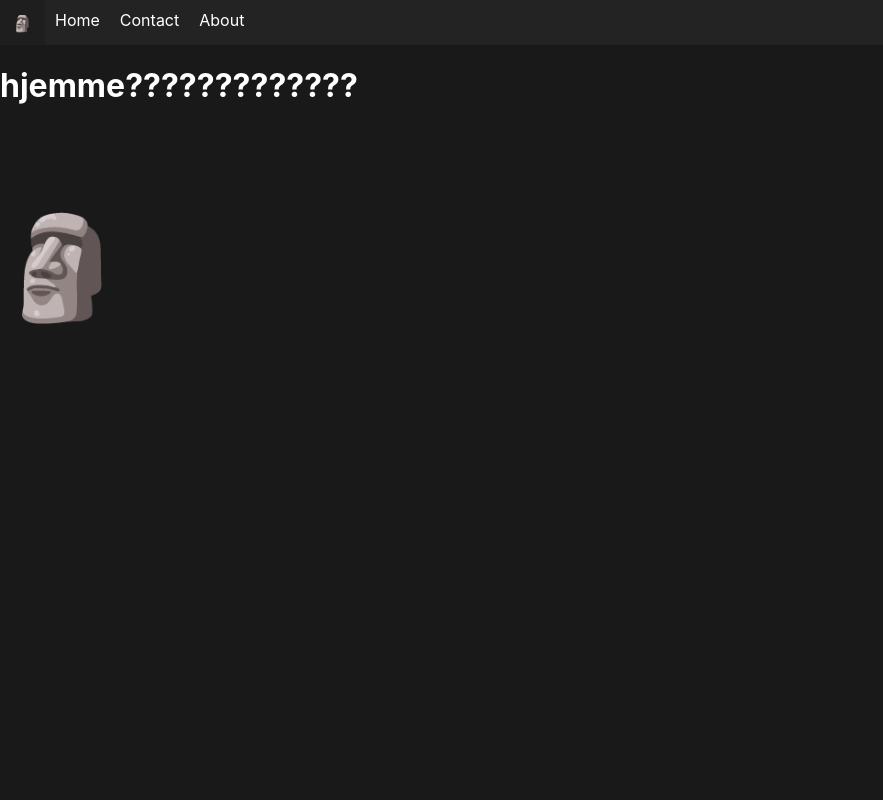
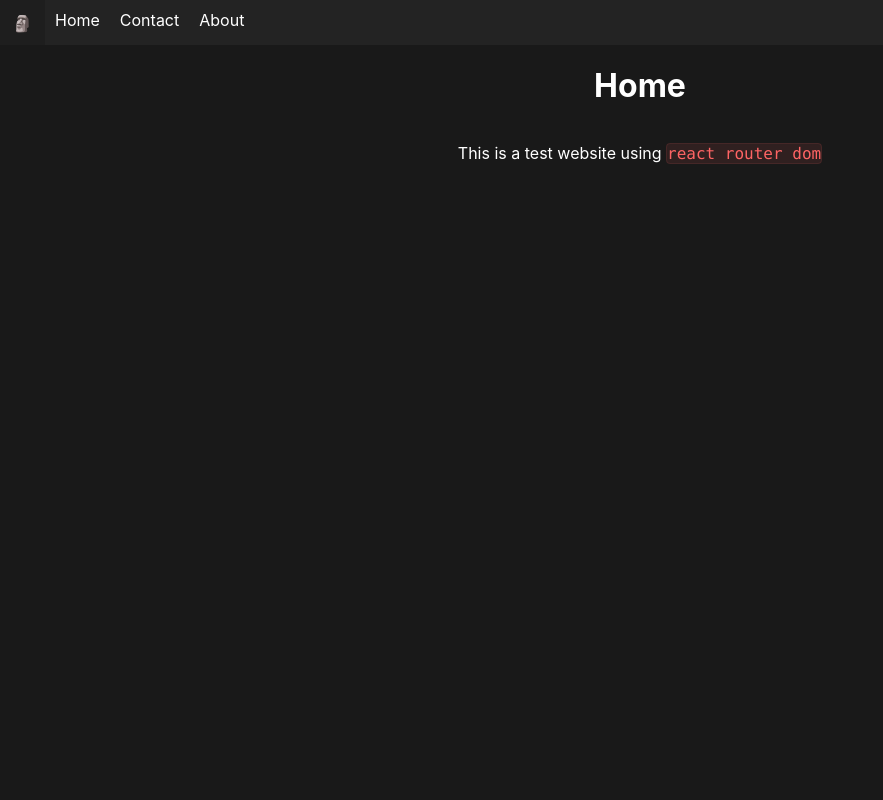
Before and after one commit to 2ITB-Dromtorp/Skoleoppgaver_andreask, a React (Create React App) app in the folder routing_test/: page / in a window 1280 px wide. Shown: the top 800 px of the page, without its empty margins (0-883 px from the left). Built offline with nearby package versions, Linux system fonts and the light colour scheme.

Commit message:
routerererere

```diff
--- a/routing_test/src/App.css
+++ b/routing_test/src/App.css
@@ -1,16 +1,16 @@
-.App {
-    text-align: left;
+code {
+    --r: 255;
+    --g: 255;
+    --b: 255;
+    font-family: Consolas;
+    background-color: rgba(var(--r), var(--g), var(--b), 0.1);
+    border: 1px solid rgba(var(--r), var(--g), var(--b), 0.1);
+    border-radius: 4px;
+    color: rgb(var(--r), var(--g), var(--b));
 }
 
-.App-header {
-    background-color: #282c34;
-    min-height: 100vh;
-    display: flex;
-    flex-direction: column;
-    align-items: center;
-    justify-content: center;
-    font-size: calc(10px + 2vmin);
-    color: rgb(255, 255, 255);
+.email {
+    text-decoration: underline;
 }
 
 .button_link {
@@ -18,7 +18,7 @@
     text-decoration: none;
 }
 
-a {
+a, .email {
     color: rgb(0, 200, 255);
 }
 
@@ -48,9 +48,11 @@ nav {
     margin: 0;
 }
 
+/*
 .nav_li {
 
 }
+*/
 
 .nav_li:hover {
     background-color: rgba(0, 0, 0, 0.1);
@@ -81,6 +83,13 @@ nav {
     overflow: auto;
     min-height: 100svh;
     background-color: rgb(25, 25, 25);
+}
+
+.standard_content {
+    display: flex;
+    flex-direction: column;
+    justify-content: center;
+    align-items: center;
 }
 
 #footer {
--- a/routing_test/src/pages/about.js
+++ b/routing_test/src/pages/about.js
@@ -1,8 +1,10 @@
 const About = () => {
     return (
         <>
-            <h1>Om meg</h1>
-            <p>Beste programmerer 2023</p>
+            <div className="standard_content">
+                <h1>About me</h1>
+                <p>Worlds best programmer 🤑🤑🤑</p>
+            </div>
         </>
     );
 }
--- a/routing_test/src/pages/contact.js
+++ b/routing_test/src/pages/contact.js
@@ -1,8 +1,10 @@
 const Contact = () => {
     return (
         <>
-            <h1>Kontakt</h1>
-            <p>Sorry broski du kan ikke kontakte meg enda.</p>
+            <div className="standard_content">
+                <h1>Contact me</h1>
+                <p className="email">joe.mama@yodadshouse.com</p>
+            </div>
         </>
     );
 }
--- a/routing_test/src/pages/home.js
+++ b/routing_test/src/pages/home.js
@@ -1,8 +1,10 @@
 const Home = () => {
     return (
         <>
-            <h1>hjemme?????????????</h1>
-            <p style={{fontSize: "100px"}}>🗿</p>
+            <div className="standard_content">
+                <h1>Home</h1>
+                <p>This is a test website using <code style={{'--r': 255, '--g': 100, '--b': 100}}>react router dom</code></p>
+            </div>
         </>
     );
 }
--- a/routing_test/src/pages/nopage.js
+++ b/routing_test/src/pages/nopage.js
@@ -1,8 +1,10 @@
 const NoPage = () => {
     return (
         <>
-            <h1>ERROR: 404</h1>
-            <p>Siden finnes ikke ☝️🤓</p>
+            <div className="standard_content">
+                <h1>ERROR: 404</h1>
+                <p>Siden finnes ikke ☝️🤓</p>
+            </div>
         </>
     );
 }
```
